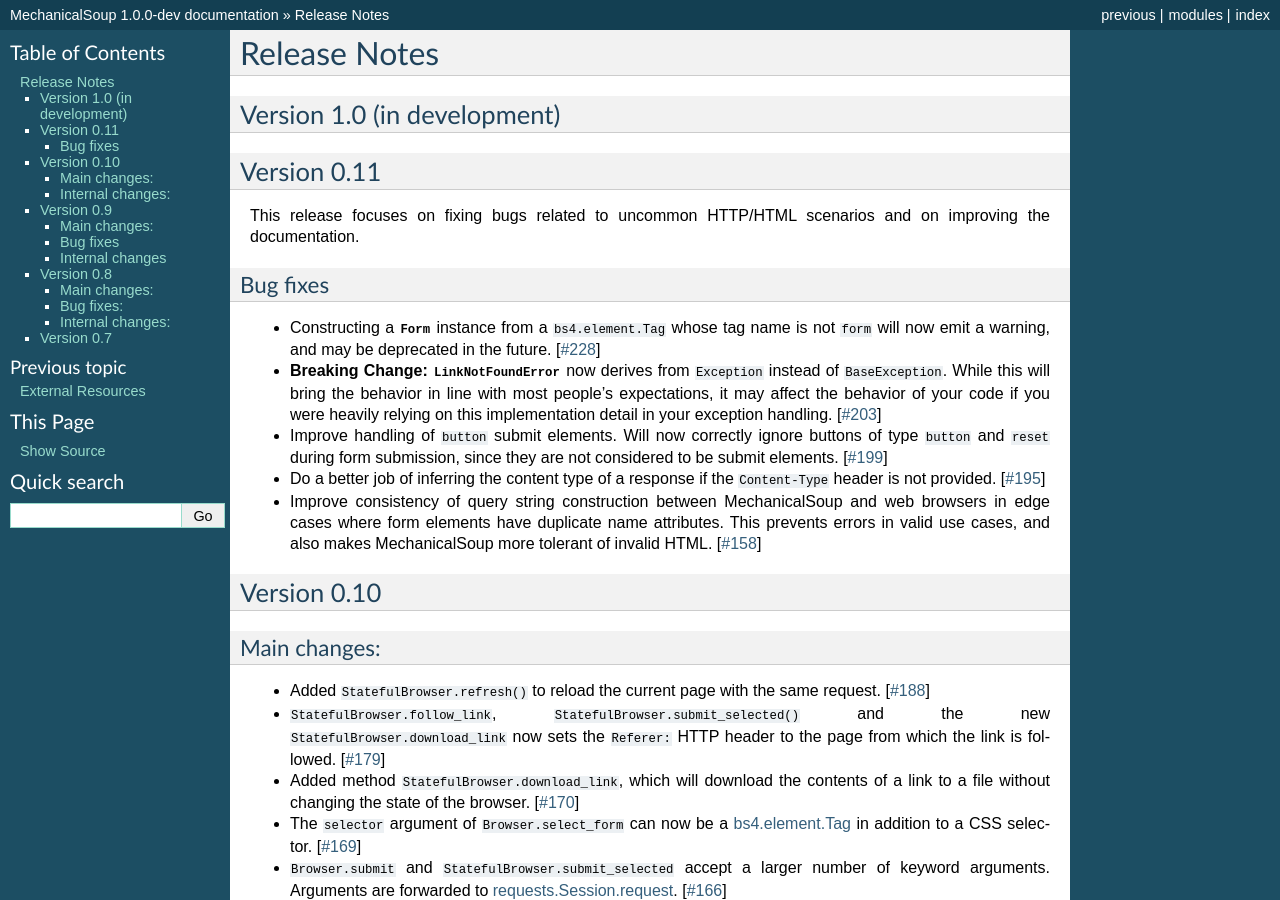
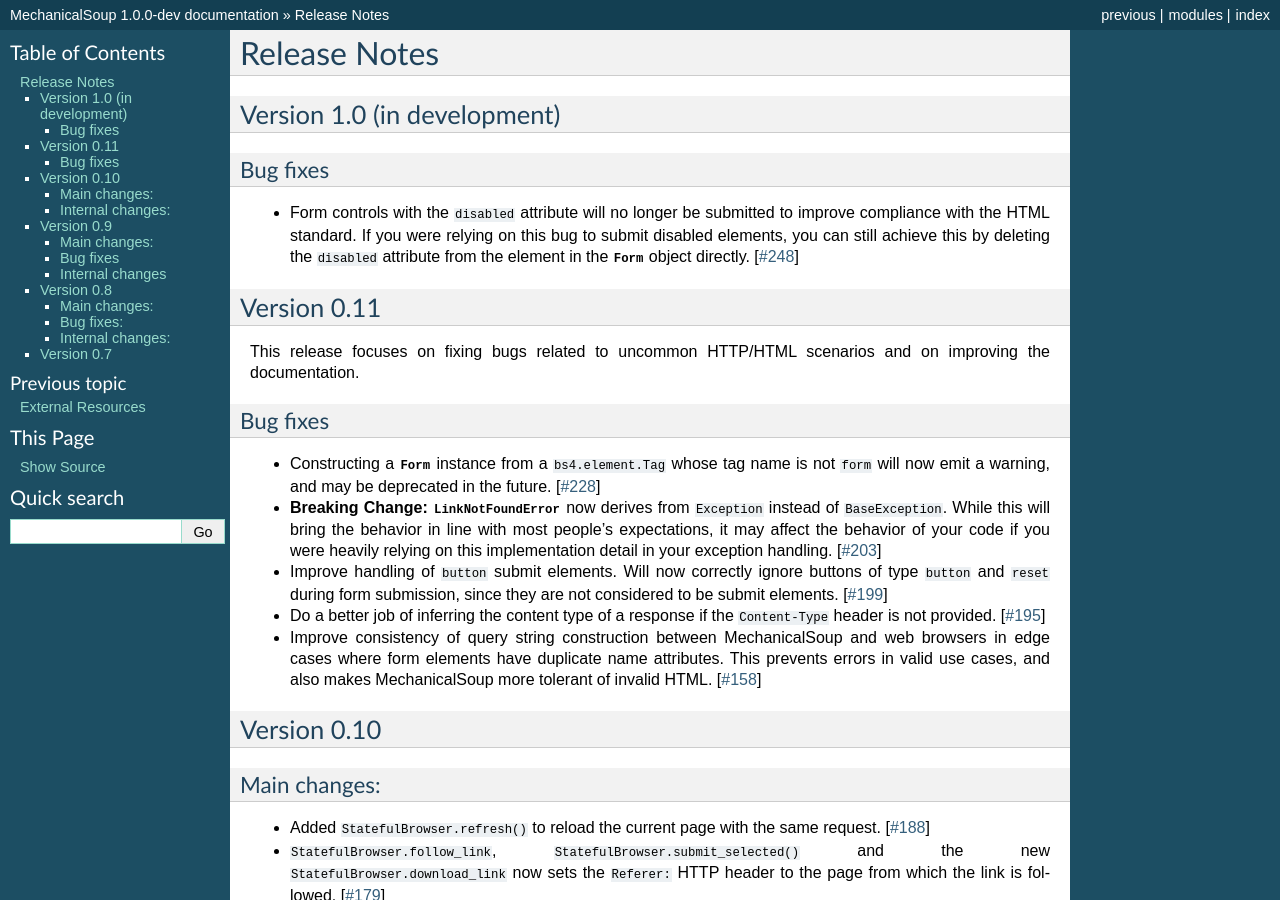
Before and after one commit to MechanicalSoup/MechanicalSoup, a Sphinx documentation site: the page built from docs/ChangeLog.rst, in a window 1280 px wide and 900 px high. Built offline with Sphinx 7.4.7, drawn with Linux system fonts in a browser that asks for light colours.

Commit message:
Do not submit disabled form elements
Closes #248.

MechanicalSoup was incorrectly ignoring `disabled` attributes
in form elements.

```diff
--- a/docs/ChangeLog.rst
+++ b/docs/ChangeLog.rst
@@ -4,6 +4,16 @@
 
 Version 1.0 (in development)
 ============================
+
+Bug fixes
+---------
+
+* Form controls with the ``disabled`` attribute will no longer be submitted
+  to improve compliance with the HTML standard. If you were relying on this
+  bug to submit disabled elements, you can still achieve this by deleting the
+  ``disabled`` attribute from the element in the :class:`~mechanicalsoup.Form`
+  object directly.
+  [`#248 <https://github.com/MechanicalSoup/MechanicalSoup/issues/248>`__]
 
 Version 0.11
 ============
```
Also changed, not shown: 2 other files.
